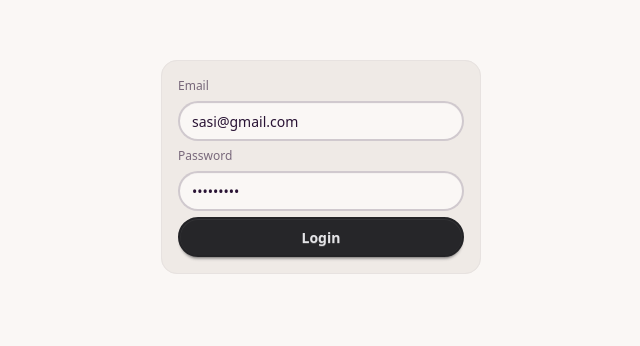
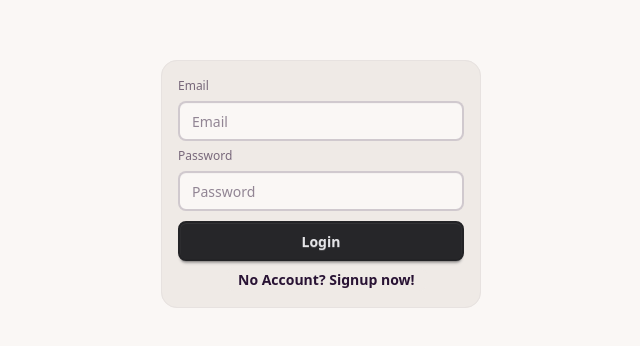
Before and after one commit to sasimopuri/devtinder, a React (Vite) app in the folder devtinder-ui/: page /login in a window 1280 px wide. Shown: the part 140-486 px from the top of the page, without its empty margins (319-959 px from the left). Built offline with nearby package versions, Linux system fonts and the light colour scheme.

Commit message:
Minor changes

```diff
--- a/devtinder-ui/src/components/Login.jsx
+++ b/devtinder-ui/src/components/Login.jsx
@@ -2,12 +2,12 @@ import React, { useState } from "react";
 import axios from "axios";
 import { useDispatch } from "react-redux";
 import { addUser } from "../utils/userSlice";
-import { useNavigate } from "react-router-dom";
+import { Link, useNavigate } from "react-router-dom";
 import { BASE_URL } from "../utils/constants";
 
 const Login = () => {
-  const [email, setEmail] = useState("sasi@gmail.com");
-  const [password, setPassword] = useState("Abc@12345");
+  const [email, setEmail] = useState("");
+  const [password, setPassword] = useState("");
   const [error, setError] = useState(null);
   const dispatch = useDispatch();
   const navigate = useNavigate();
@@ -39,7 +39,7 @@ const Login = () => {
         <label className="label">Email</label>
         <input
           type="email"
-          className="input"
+          className="input rounded-lg"
           placeholder="Email"
           value={email}
           onChange={(e) => setEmail(e.target.value)}
@@ -48,7 +48,7 @@ const Login = () => {
         <label className="label">Password</label>
         <input
           type="password"
-          className="input"
+          className="input rounded-lg"
           placeholder="Password"
           value={password}
           onChange={(e) => setPassword(e.target.value)}
@@ -71,9 +71,10 @@ const Login = () => {
             <span>{error}</span>
           </div>
         )}
-        <button className="btn btn-neutral" onClick={handleLogin}>
+        <button className="btn btn-neutral rounded-lg mt-1" onClick={handleLogin}>
           Login
         </button>
+      <div className="font-semibold badge badge-ghost rounded-lg ml-12"><Link to="/signup" >No Account? {" "} Signup now!</Link></div>
       </fieldset>
     </div>
   );
```
